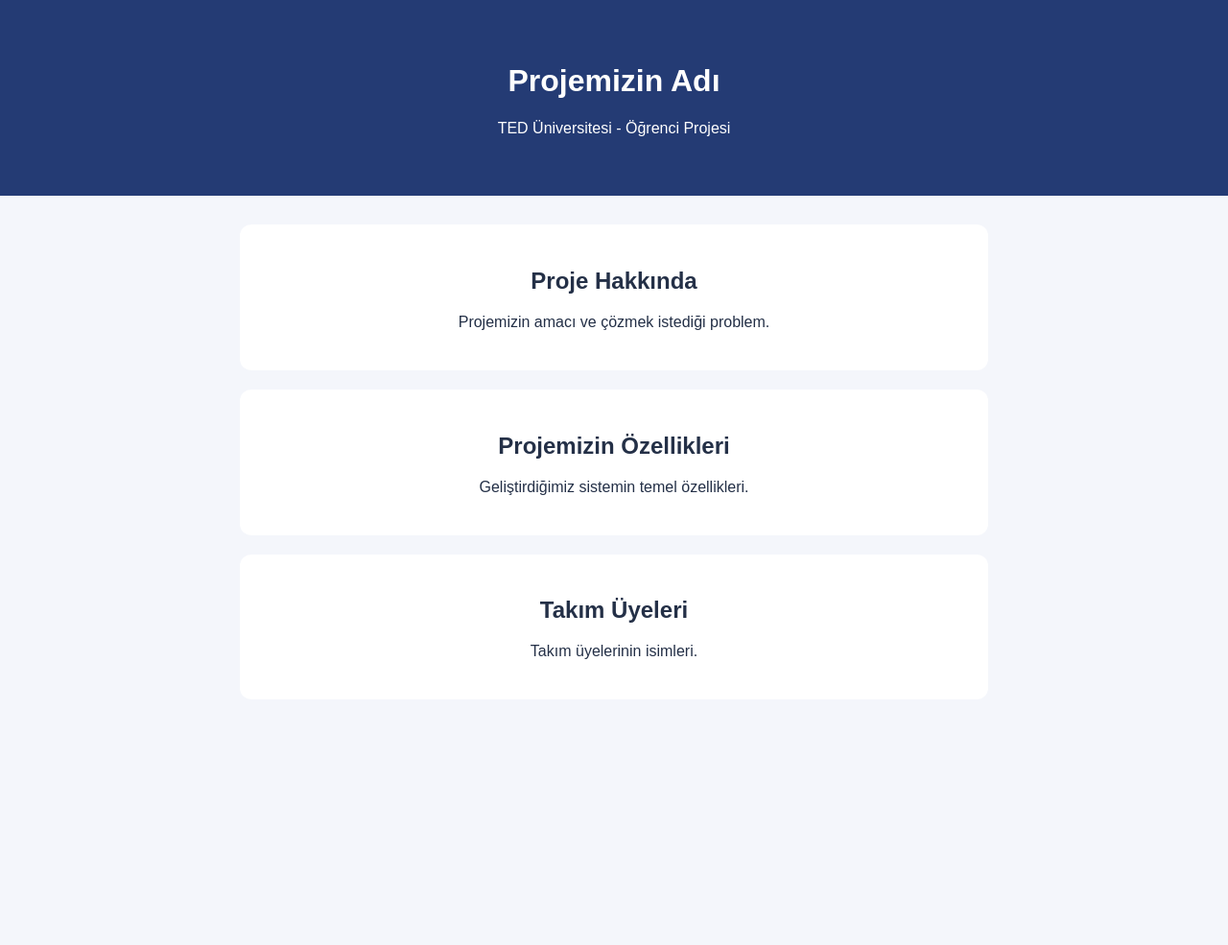
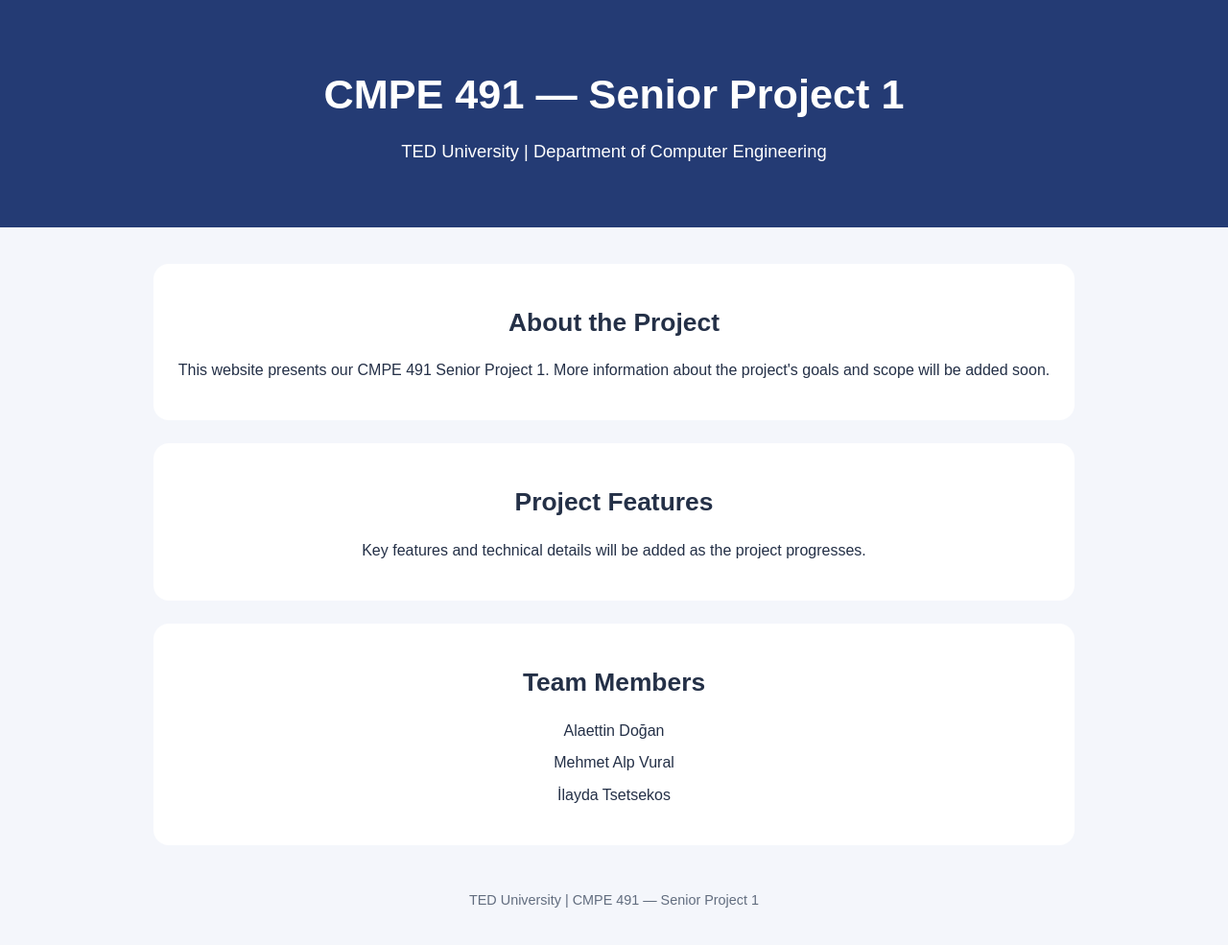
Before and after one commit to iaaProject/pproject, a plain HTML site: page index.html in a window 1280 px wide. Shown: the whole page at 96% size. Before the commit the page ends 800 px from the top, so only its background shows below. Drawn offline with Linux system fonts and the light colour scheme.

Commit message:
Update index.html

```diff
--- a/index.html
+++ b/index.html
@@ -1,57 +1,124 @@
 
 <!DOCTYPE html>
-<html lang="tr">
+<html lang="en">
 <head>
   <meta charset="UTF-8">
-  <meta name="viewport" content="width=device-width, initial-scale=1">
-  <title>Proje Web Sayfamız</title>
+  <meta name="viewport" content="width=device-width, initial-scale=1.0">
+  <meta name="description" content="CMPE 491 Senior Project 1 at TED University.">
+  <title>CMPE 491 | Senior Project 1</title>
+
   <style>
+    * {
+      box-sizing: border-box;
+    }
+
     body {
-      font-family: Arial, sans-serif;
-      background: #f4f6fb;
+      margin: 0;
+      font-family: Arial, Helvetica, sans-serif;
+      background-color: #f4f6fb;
       color: #243047;
+      text-align: center;
+      line-height: 1.6;
+    }
+
+    header {
+      background-color: #243b74;
+      color: white;
+      padding: 64px 20px;
+    }
+
+    header h1 {
+      font-size: clamp(2rem, 5vw, 2.7rem);
+      margin: 0 0 10px;
+    }
+
+    header p {
+      font-size: 1.15rem;
       margin: 0;
-      text-align: center;
     }
-    header {
-      background: #243b74;
-      color: white;
-      padding: 45px 20px;
-    }
+
     main {
-      max-width: 780px;
-      margin: 30px auto;
+      max-width: 1000px;
+      margin: 38px auto;
       padding: 0 20px;
     }
+
     section {
-      background: white;
-      border-radius: 12px;
-      padding: 25px;
-      margin-bottom: 20px;
+      background-color: #fff;
+      border-radius: 16px;
+      padding: 40px 24px;
+      margin-bottom: 24px;
+    }
+
+    h2 {
+      font-size: 1.65rem;
+      margin: 0 0 16px;
+    }
+
+    p {
+      margin: 0;
+    }
+
+    .team-members {
+      list-style: none;
+      padding: 0;
+      margin: 0;
+    }
+
+    .team-members li + li {
+      margin-top: 8px;
+    }
+
+    footer {
+      padding: 8px 20px 35px;
+      color: #626d7f;
+      font-size: 0.9rem;
     }
   </style>
 </head>
+
 <body>
+
   <header>
-    <h1>Projemizin Adı</h1>
-    <p>TED Üniversitesi - Öğrenci Projesi</p>
+    <h1>CMPE 491 — Senior Project 1</h1>
+    <p>TED University | Department of Computer Engineering</p>
   </header>
 
   <main>
+
     <section>
-      <h2>Proje Hakkında</h2>
-      <p>Projemizin amacı ve çözmek istediği problem.</p>
+      <h2>About the Project</h2>
+      <p>
+        This website presents our CMPE 491 Senior Project 1.
+        More information about the project's goals and scope
+        will be added soon.
+      </p>
     </section>
 
     <section>
-      <h2>Projemizin Özellikleri</h2>
-      <p>Geliştirdiğimiz sistemin temel özellikleri.</p>
+      <h2>Project Features</h2>
+      <p>
+        Key features and technical details will be added
+        as the project progresses.
+      </p>
     </section>
 
     <section>
-      <h2>Takım Üyeleri</h2>
-      <p>Takım üyelerinin isimleri.</p>
+      <h2>Team Members</h2>
+
+      <ul class="team-members">
+        <li>Alaettin Doğan</li>
+        <li>Mehmet Alp Vural</li>
+        <li>İlayda Tsetsekos</li>
+      </ul>
+
     </section>
+
   </main>
+
+  <footer>
+    TED University | CMPE 491 — Senior Project 1
+  </footer>
+
 </body>
 </html>
```
